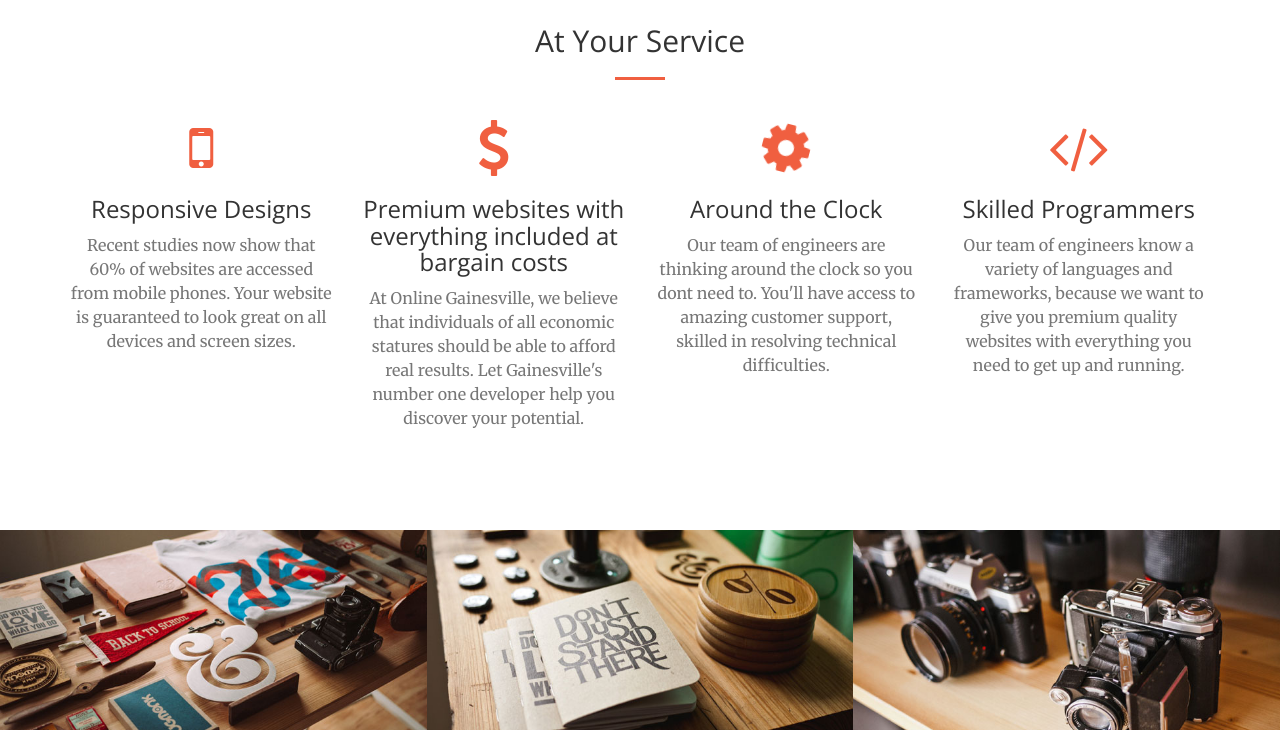
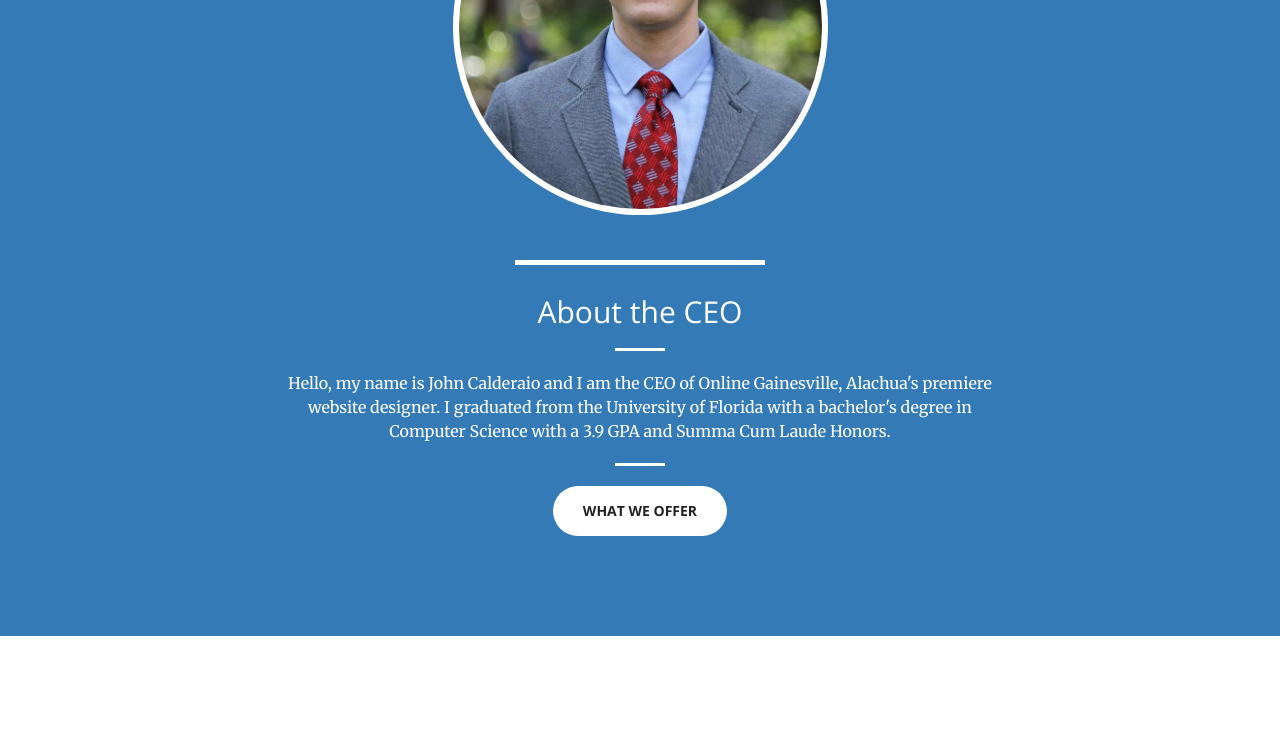
Before and after one commit to jcalderaio/online-gainesville, a website: page index.html in a window 1280 px wide. Shown: the part 1061-1791 px from the top of the page. Drawn offline with nearby package versions, Linux system fonts and the light colour scheme.

Commit message:
optimized images

```diff
--- a/css/my.css
+++ b/css/my.css
@@ -39,6 +39,46 @@
     -o-transform:scale(1.25); /* Opera */
     transform:scale(1.25);
 }
+.shadowed {
+  filter: drop-shadow(9px 9px 9px rgba(0,0,0,0.3));
+}
+hr.star-light,
+hr.star-primary {
+  padding: 0;
+  border: none;
+  border-top: solid 5px;
+  text-align: center;
+  max-width: 250px;
+  margin: 25px auto 30px;
+}
+hr.star-light:after,
+hr.star-primary:after {
+  content: "\f005";
+  font-family: FontAwesome;
+  display: inline-block;
+  position: relative;
+  top: -0.8em;
+  font-size: 2em;
+  padding: 0 0.25em;
+}
+hr.star-light {
+  border-color: white;
+}
+hr.star-light:after {
+  background-color: #337AB7;
+  color: white;
+}
+hr.star-primary {
+  border-color: #337AB7;
+}
+hr.star-primary:after {
+  background-color: white;
+  color: #337AB7;
+}
+.profile {
+  background-color: #fff;
+  padding: 6px;
+}
 /*
 h2 {
   font-size: 4.0vh;
--- a/index.html
+++ b/index.html
@@ -39,7 +39,9 @@
 </head>
 
 <body id="page-top">
-    <!-- Navbar -->
+
+
+    <!-- Navbar STARTS here-->
 
     <nav id="mainNav" class="navbar navbar-default navbar-fixed-top">
         <div class="container-fluid">
@@ -74,26 +76,61 @@
         <!-- /.container-fluid -->
     </nav>
 
-    <header id="about">
+    <!-- Navbar ENDS here -->
+
+
+
+    <header>
         <div class="header-content">
             <div class="header-content-inner">
                 <div>
-                    <img id="mainLogo" style="display: block; margin: 0 auto;" src="img/orangeLogo.png" border="0" alt="Null" width="65%" height="auto" class="animated bounceInLeft">
+                    <img id="mainLogo" style="display: block; margin: 0 auto;" src="img/orangeLogo.png" border="0" alt="Null" width="65%" height="auto" class="animated bounceInLeft shadowed">
 
                     <h2 id="homeHeading" class="animated bounceInRight">Our team can help you build better websites so your company can grow! Just give us a call or email!</h2>
                     <hr>
-                    <a href="#services" class="btn btn-default btn-xl page-scroll enlarge">Find Out More</a>
+                    <a href="#about" class="btn btn-default btn-xl page-scroll enlarge">Find Out More</a>
                 </div>
             </div>
 
         </div>
     </header>
 
-    <!-- Icon's Are Here -->
+
+
+    <!-- Start About section -->
+
+    <section id="about" class="bg-primary">
+        <div class="container">
+            <div class="row">
+                <div class="col-lg-8 col-lg-offset-2 text-center">
+                    <img class="img-circle profile" style="display: block; margin: 0 auto; padding-right: 6px" src="img/profile.png" alt="NULL" border="0" width="50%" height="auto">
+                    <br />
+                    <div class="intro-text">
+                        <hr class="star-light">
+                    </div>
+                </div>
+            </div>
+            <div class="col-lg-8 col-lg-offset-2 text-center">
+                <h2 class="section-heading">About the CEO</h2>
+                <hr class="light">
+                <p>Hello, my name is John Calderaio and I am the CEO of Online Gainesville, Alachua's
+                premiere website designer. I graduated from the University of Florida with a bachelor's degree in
+                Computer Science with a 3.9 GPA and Summa Cum Laude Honors.</p>
+                <hr class="light" />
+                <a href="#services" class="btn btn-default btn-xl page-scroll enlarge">What We Offer</a>
+            </div>
+        </div>
+    </section>
+
+    <!-- End About section -->
+
+
+
+    <!-- Icon section starts -->
 
     <section id="services">
                 <div>
-                    <img style="display: block; margin: 0 auto;" src="img/blueLogo.png" border="0" alt="Null" width="40%" height="auto">
+                    <img style="display: block; margin: 0 auto;" src="img/blueLogo.png" border="0" alt="Null" width="40%" height="auto" class="shadowed">
                 </div>
                 <br>
                 <br>
@@ -109,7 +146,7 @@
             <div class="row">
                 <div class="col-lg-3 col-md-6 text-center">
                     <div class="service-box">
-                        <i class="fa fa-4x fa-mobile text-primary sr-icons"></i>
+                        <i class="fa fa-4x fa-mobile text-primary sr-icons shadowed"></i>
                         <h3>Responsive Designs</h3>
                         <p class="text-muted">Recent studies now show that 60% of websites are accessed from mobile phones.
                         Your website is guaranteed to look great on all devices and screen sizes.</p>
@@ -117,7 +154,7 @@
                 </div>
                 <div class="col-lg-3 col-md-6 text-center">
                     <div class="service-box">
-                        <i class="fa fa-4x fa-usd text-primary sr-icons"></i>
+                        <i class="fa fa-4x fa-usd text-primary sr-icons shadowed"></i>
                         <h3>Premium websites with everything included at bargain costs</h3>
                         <p class="text-muted">At Online Gainesville, we believe that individuals of all economic statures should
                             be able to afford real results. Let Gainesville's number one developer help you discover your
@@ -126,7 +163,7 @@
                 </div>
                 <div class="col-lg-3 col-md-6 text-center">
                     <div class="service-box">
-                        <i class="fa fa-4x fa-cog fa-spin text-primary"></i>
+                        <i class="fa fa-4x fa-cog fa-spin text-primary shadowed"></i>
                         <h3>Around the Clock</h3>
                         <p class="text-muted">Our team of engineers are thinking around the clock so you dont need to. You'll
                             have access to amazing customer support, skilled in resolving technical difficulties.  </p>
@@ -134,7 +171,7 @@
                 </div>
                 <div class="col-lg-3 col-md-6 text-center">
                     <div class="service-box">
-                        <i class="fa fa-4x fa-code text-primary"></i>
+                        <i class="fa fa-4x fa-code text-primary shadowed"></i>
                         <h3>Skilled Programmers</h3>
                         <p class="text-muted">Our team of engineers know a variety of languages and frameworks, because we
                             want to give you premium quality websites with everything you need to get up and running.</p>
@@ -144,7 +181,7 @@
         </div>
     </section>
 
-    <!-- Icon's End Here -->
+    <!-- Icon section ends -->
 
 
 
@@ -256,15 +293,16 @@
                  <div class="col-lg-8 col-lg-offset-2 text-center">
                      <h2 class="section-heading">Contact us today!</h2>
                      <hr class="primary">
-                     <p>Ready to start your next project with us? That's great! Give us a call or send us an email and we will get back to you as soon as possible!</p>
+                     <p>Ready to start your next project with us? That's great! Give us a call or send us an email and we
+                         will get back to you as soon as possible!</p>
                  </div>
                  <div class="col-lg-4 col-lg-offset-2 text-center">
-                     <i class="fa fa-phone fa-3x sr-contact"></i>
+                     <i class="fa fa-phone fa-3x sr-contact shadowed"></i>
                      <p>561-339-8182</p>
                  </div>
                  <div class="col-lg-4 text-center">
-                     <i class="fa fa-envelope-o fa-3x sr-contact"></i>
-                     <p><a href="mailto:mail@OnlineGainesville.com">mail@OnlineGainesville.com</a></p>
+                     <i class="fa fa-envelope-o fa-3x sr-contact shadowed"></i>
+                     <p><a href="mailto:info@OnlineGainesville.com">info@OnlineGainesville.com</a></p>
                  </div>
              </div>
          </div>
@@ -273,12 +311,10 @@
      <!-- End Contact Div -->
 
 
-     <!-- Start Email Div -->
+    <!-- Start Email Div -->
 
-    <aside class="bg-primary">
+    <section class="bg-primary">
         <div class="container">
-            <br>
-            <br>
             <div class="col-lg-8 col-lg-offset-2 text-center">
                 <h2 class="section-heading">Send us a message!</h2>
                 <hr class="light">
@@ -346,9 +382,14 @@
             <!-- End Form -->
 
         </div>
-    </aside>
+    </section>
 
     <!-- End Email Div -->
+
+
+
+
+    <!-- Script tags go down here  -->
 
     <!-- jQuery -->
     <script src="vendor/jquery/jquery.min.js"></script>
```
Also changed, not shown: img/orangeLogo.png, img/profile.png (added).
